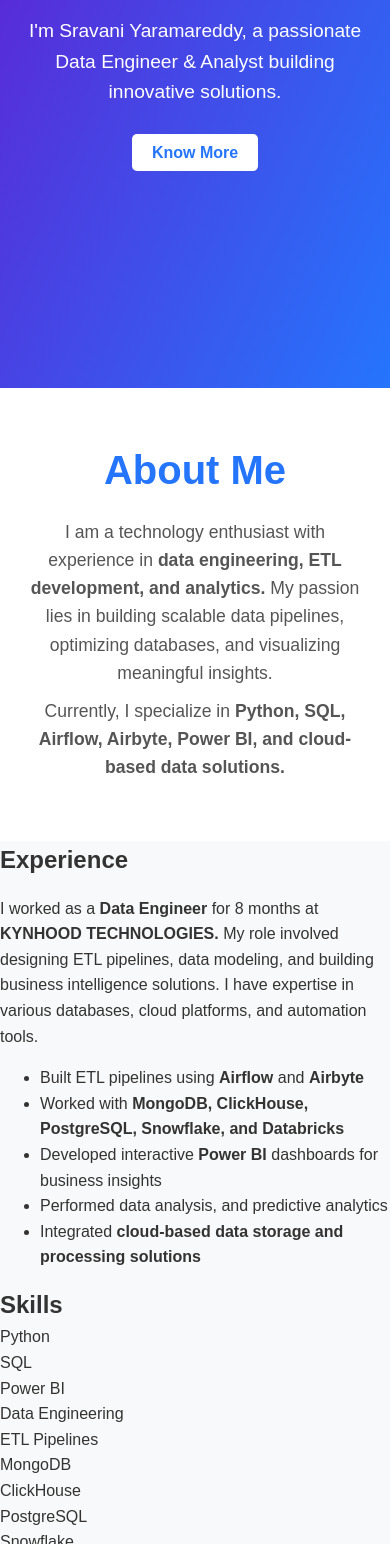
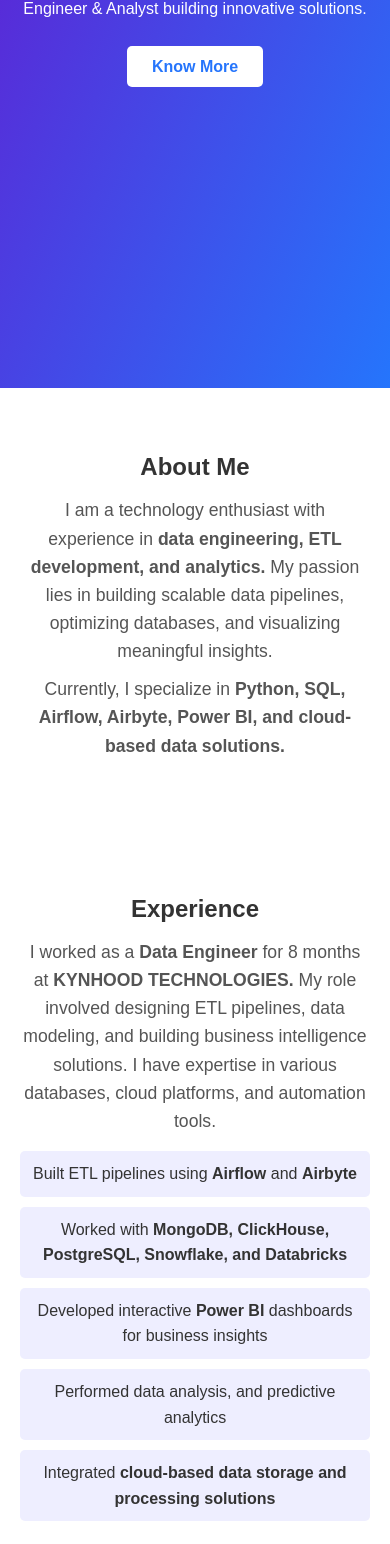
Before and after one commit to Sravani2804/portfolio, a plain HTML site: page index.html in a window 390 px wide. Shown: the part 456-2000 px from the top of the page. Drawn offline with Linux system fonts and the light colour scheme.

Commit message:
Update styles.css

```diff
--- a/styles.css
+++ b/styles.css
@@ -9,6 +9,7 @@ body {
 
 h1, h2 {
     margin: 0;
+    text-align: center;
 }
 
 a {
@@ -42,7 +43,7 @@ a {
 }
 
 .cta-button {
-    padding: 10px 20px;
+    padding: 12px 25px;
     background-color: white;
     color: #2575fc;
     font-weight: bold;
@@ -56,26 +57,82 @@ a {
 }
 
 /* About Section */
-.about-section {
-    padding: 50px 20px;
+.about-section, .experience-section, .skills-section, .projects-section, .contact-section {
+    padding: 60px 20px;
     background-color: #fff;
     text-align: center;
 }
 
-.about-content h2 {
-    font-size: 2.5rem;
-    margin-bottom: 1rem;
-    color: #2575fc;
-}
-
-.about-content p {
+.about-content p, .experience-content p, .projects-content p, .contact-content p {
     font-size: 1.1rem;
     max-width: 800px;
     margin: 10px auto;
     color: #555;
 }
 
-.highlight {
+/* Experience */
+.experience-content ul {
+    list-style-type: none;
+    padding: 0;
+}
+
+.experience-content li {
+    font-size: 1rem;
+    margin: 10px 0;
+    background: #eef;
+    padding: 10px;
+    border-radius: 5px;
+}
+
+/* Skills */
+.skills-grid {
+    display: grid;
+    grid-template-columns: repeat(auto-fit, minmax(150px, 1fr));
+    gap: 10px;
+    max-width: 800px;
+    margin: auto;
+    padding-top: 20px;
+}
+
+.skill {
+    background: #6a11cb;
+    color: white;
+    padding: 10px;
+    border-radius: 5px;
+    text-align: center;
     font-weight: bold;
-    color: #6a11cb;
 }
+
+/* Projects */
+.project {
+    background: #f1f1f1;
+    margin: 20px auto;
+    padding: 20px;
+    max-width: 800px;
+    border-radius: 5px;
+}
+
+.project h3 {
+    color: #2575fc;
+}
+
+/* Contact */
+.contact-content a {
+    color: #2575fc;
+    font-weight: bold;
+}
+
+.contact-content a:hover {
+    text-decoration: underline;
+}
+
+/* Responsive Design */
+@media (max-width: 768px) {
+    .hero-content h1 {
+        font-size: 2rem;
+    }
+
+    .hero-content p {
+        font-size: 1rem;
+    }
+}
```
